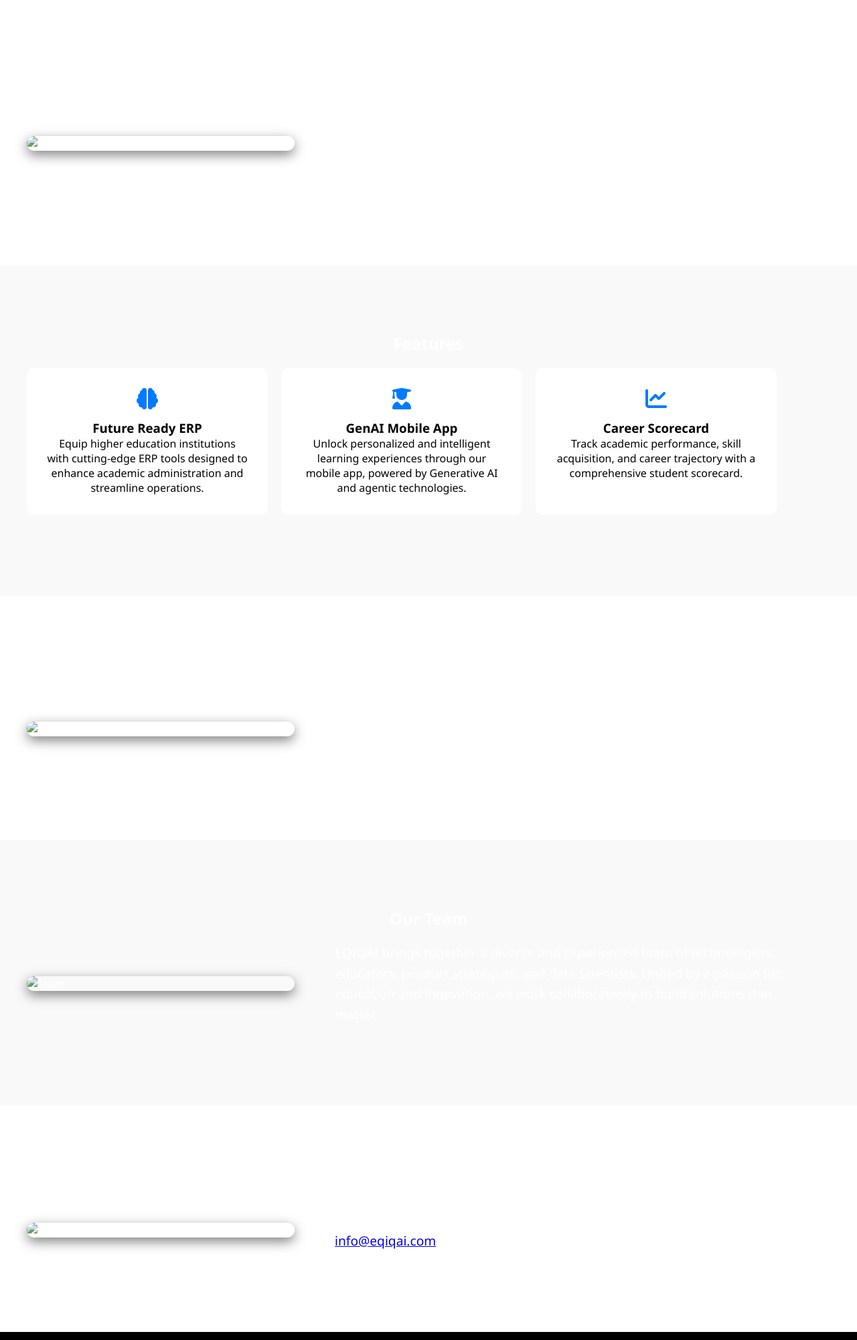
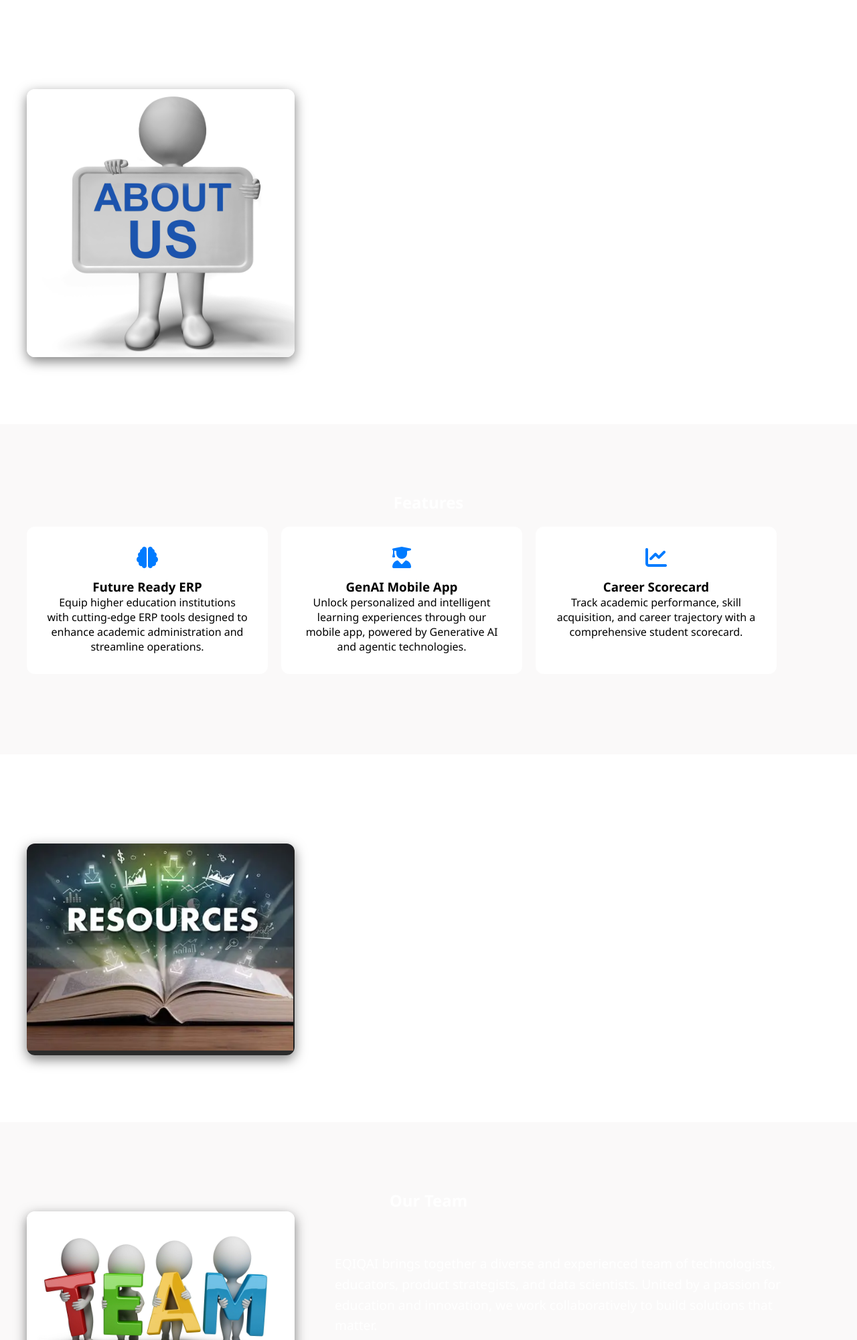
Before and after one commit to navvu010/website2, a plain HTML site: page index.html in a window 1280 px wide. Shown: the part 800-2800 px from the top of the page at 67% size. Drawn offline with Linux system fonts and the light colour scheme; files whose address does not match are found by name.

Commit message:
Update index.html

```diff
--- a/index.html
+++ b/index.html
@@ -11,7 +11,7 @@
   <!-- Video Background -->
   <div class="video-background">
     <video autoplay muted loop>
-      <source src="assets/background.mp4" type="video/mp4" />
+      <source src="background.mp4" type="video/mp4" />
     </video>
     <div class="overlay"></div>
   </div>
@@ -19,7 +19,7 @@
   <!-- Navigation -->
   <nav>
     <div class="logo">
-      <img src="assets/logo.jpeg" alt="EQIQAI Logo" />
+      <img src="logo.jpeg" alt="EQIQAI Logo" />
       <div class="logo-text">
         <span>EQIQAI</span>
         <em>Future Belongs Here</em>
@@ -55,7 +55,7 @@
   <section id="about" class="section">
     <h1>About the Company</h1>
     <div class="split row">
-      <img src="assets/about.jpg" alt="About EQIQAI" class="animated-scroll-img"/>
+      <img src="about.jpg" alt="About EQIQAI" class="animated-scroll-img"/>
       <div class="text-block">
         <p>
           EQIQAI is a forward-thinking EdTech company dedicated to transforming higher education through advanced technology, intelligent tools, and future-ready platforms. We are committed to driving innovation, fostering lifelong learning, and equipping institutions and students to thrive in a dynamic world.
@@ -90,7 +90,7 @@
   <section id="resources" class="section">
     <h2>Resources</h2>
     <div class="split row">
-      <img src="assets/resources.png" alt="Resources" class="animated-scroll-img"/>
+      <img src="resources.png" alt="Resources" class="animated-scroll-img"/>
       <div class="text-block">
         <p>
           Explore insights, whitepapers, research briefs, and success stories that highlight how EQIQAI is helping institutions modernize and students excel. (Coming Soon)
@@ -103,7 +103,7 @@
   <section id="team" class="section dark">
     <h2>Our Team</h2>
     <div class="split row">
-      <img src="assets/team.jpg" alt="Team" class="animated-scroll-img"/>
+      <img src="team.jpg" alt="Team" class="animated-scroll-img"/>
       <div class="text-block">
         <p>
           EQIQAI brings together a diverse and experienced team of technologists, educators, product strategists, and data scientists. United by a passion for education and innovation, we work collaboratively to build solutions that matter.
@@ -116,7 +116,7 @@
   <section id="contact" class="section">
     <h2>Contact Us</h2>
     <div class="split row">
-      <img src="assets/contact.jpg" alt="Contact" class="animated-scroll-img"/>
+      <img src="contact.jpg" alt="Contact" class="animated-scroll-img"/>
       <div class="text-block">
         <p>
           Interested in partnering with EQIQAI or learning more? Reach out to us at <a href="mailto:info@eqiqai.com">info@eqiqai.com</a> or follow our social handles below.
```
